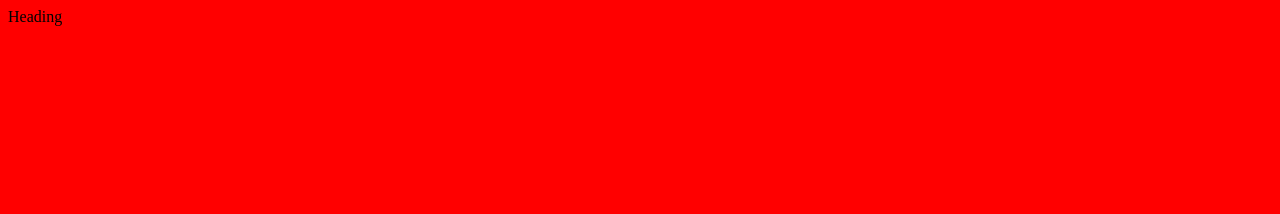
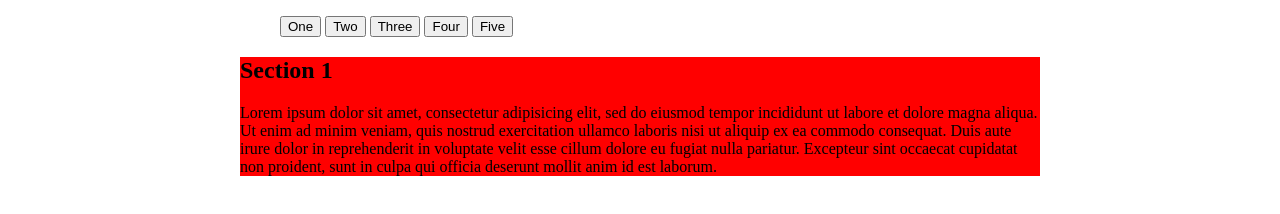
Before and after one commit to Millen-yoobee/tabbed-content, a plain HTML site: page index.html in a window 1280 px wide. Drawn offline with Linux system fonts and the light colour scheme.

Commit message:
Initial HTML and CSS

```diff
--- a/css/styles.css
+++ b/css/styles.css
@@ -1,9 +1,26 @@
-body {
+/*body {
 
-	background-color: #ff0000; /*New company color*/
+	background-color: #ff0000;
+}*/
 
-	/*This is a comment line in a css file.*/
+section {
+	width: 800px;
+	display: none;
+}
 
+main {
+	width: 800px;
+	margin: 0 auto;
+}
+#section-one {
+	background-color: red;
+	display: block;
+}
+#section-two { background-color: orange; }
+#section-three { background-color: yellow; }
+#section-four { background-color: green; }
+#section-five { background-color: blue; }
 
-
+ul li {   /* to display the butttons side by side  */
+	display: inline-block;
 }
--- a/index.html
+++ b/index.html
@@ -14,8 +14,73 @@
 
 
 	<body>
-			Heading
+
 			<!-- Main content goes here -->
+		<main>
+			<ul>
+				<li> <button id="button-one">One</button></li>
+				<li> <button id="button-two">Two</button></li>
+				<li> <button id="button-three">Three</button></li>
+				<li> <button id="button-four">Four</button></li>
+				<li> <button id="button-five">Five</button></li>
+			</ul>
+			<section id="section-one">
+				<h1>Section 1</h1>
+				<p>
+			Lorem ipsum dolor sit amet, consectetur adipisicing elit, sed do eiusmod
+			tempor incididunt ut labore et dolore magna aliqua. Ut enim ad minim veniam,
+			quis nostrud exercitation ullamco laboris nisi ut aliquip ex ea commodo
+			consequat. Duis aute irure dolor in reprehenderit in voluptate velit esse
+			cillum dolore eu fugiat nulla pariatur. Excepteur sint occaecat cupidatat non
+			proident, sunt in culpa qui officia deserunt mollit anim id est laborum.
+			</p>
+			</section>
+		<section id="section-two">
+			<h1>Section 2</h1>
+			<p>
+			Lorem ipsum dolor sit amet, consectetur adipisicing elit, sed do eiusmod
+			tempor incididunt ut labore et dolore magna aliqua. Ut enim ad minim veniam,
+			quis nostrud exercitation ullamco laboris nisi ut aliquip ex ea commodo
+			consequat. Duis aute irure dolor in reprehenderit in voluptate velit esse
+			cillum dolore eu fugiat nulla pariatur. Excepteur sint occaecat cupidatat non
+			proident, sunt in culpa qui officia deserunt mollit anim id est laborum.
+			</p>
+		</section>
+		<section id="section-three">
+			<h1>Section 3</h1>
+			<p>
+			Lorem ipsum dolor sit amet, consectetur adipisicing elit, sed do eiusmod
+			tempor incididunt ut labore et dolore magna aliqua. Ut enim ad minim veniam,
+			quis nostrud exercitation ullamco laboris nisi ut aliquip ex ea commodo
+			consequat. Duis aute irure dolor in reprehenderit in voluptate velit esse
+			cillum dolore eu fugiat nulla pariatur. Excepteur sint occaecat cupidatat non
+			proident, sunt in culpa qui officia deserunt mollit anim id est laborum.
+			</p>
+		</section>
+		<section id="section-four">
+			<h1>Section 4</h1>
+			<p>
+			Lorem ipsum dolor sit amet, consectetur adipisicing elit, sed do eiusmod
+			tempor incididunt ut labore et dolore magna aliqua. Ut enim ad minim veniam,
+			quis nostrud exercitation ullamco laboris nisi ut aliquip ex ea commodo
+			consequat. Duis aute irure dolor in reprehenderit in voluptate velit esse
+			cillum dolore eu fugiat nulla pariatur. Excepteur sint occaecat cupidatat non
+			proident, sunt in culpa qui officia deserunt mollit anim id est laborum.
+			</p>
+		</section>
+		<section id="section-five">
+			<h1>Section 5</h1>
+			<p>
+			Lorem ipsum dolor sit amet, consectetur adipisicing elit, sed do eiusmod
+			tempor incididunt ut labore et dolore magna aliqua. Ut enim ad minim veniam,
+			quis nostrud exercitation ullamco laboris nisi ut aliquip ex ea commodo
+			consequat. Duis aute irure dolor in reprehenderit in voluptate velit esse
+			cillum dolore eu fugiat nulla pariatur. Excepteur sint occaecat cupidatat non
+			proident, sunt in culpa qui officia deserunt mollit anim id est laborum.
+			</p>
+		</section>
 
+	</main>
+	<script src="js/tabbed.js"></script>
 	</body>
 </html>
```
Also changed, not shown: js/tabbed.js (added).
